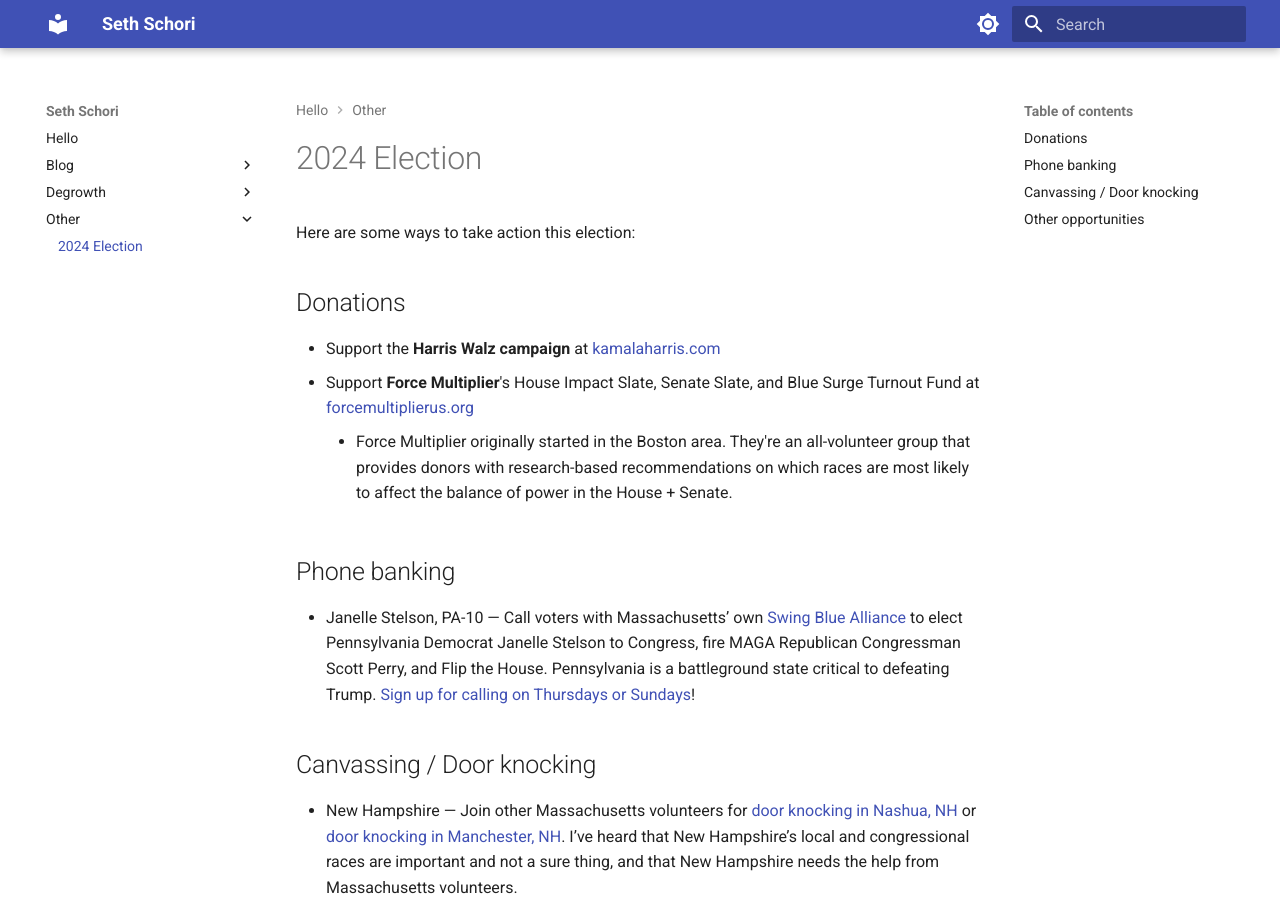
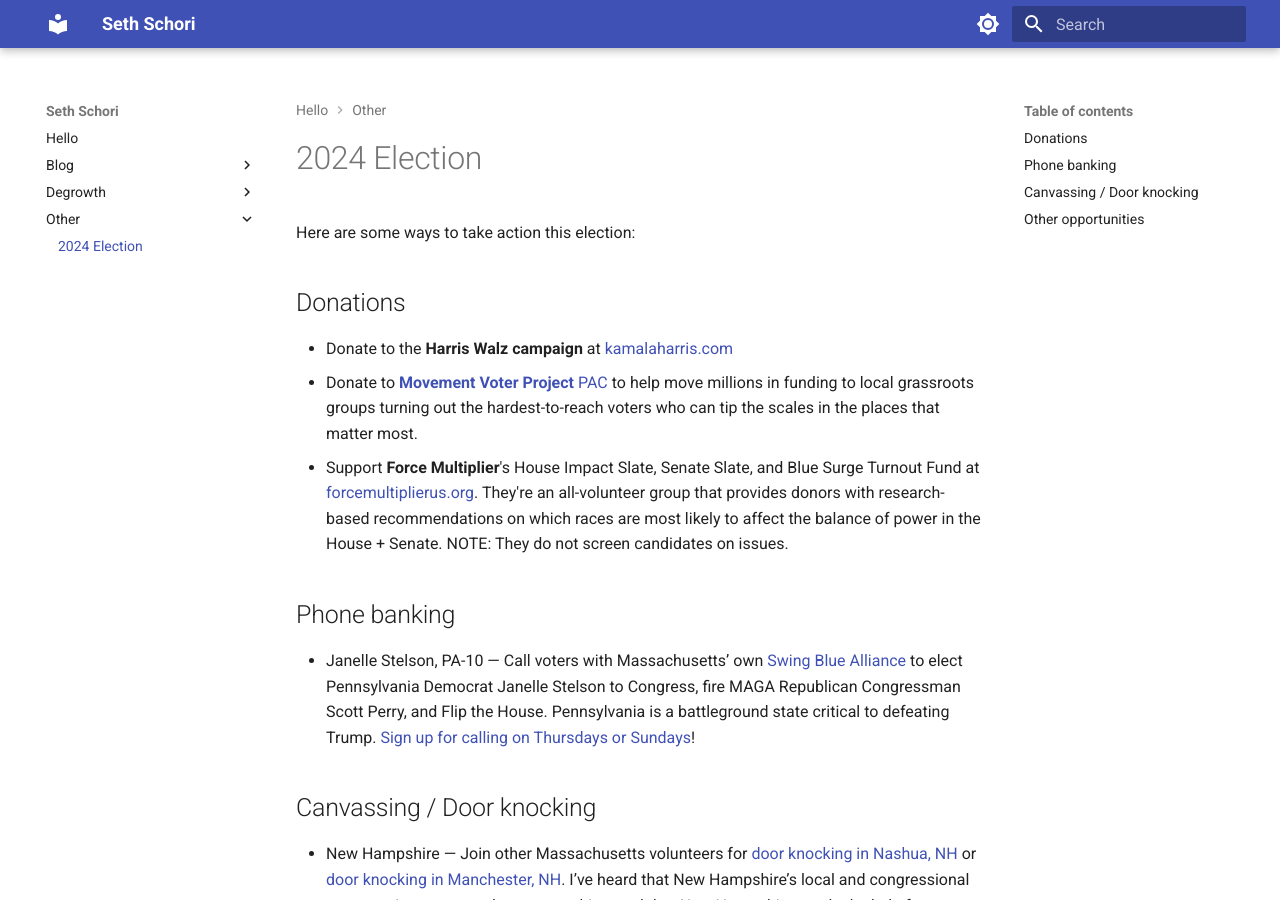
Before and after one commit to sethschori/sethschori.github.io, an MkDocs documentation site: the page built from docs/other/2024-election.md, in a window 1280 px wide and 900 px high. Built offline with MkDocs 1.6.1 and Material for MkDocs 9.7.7, drawn with Linux system fonts in a browser that asks for light colours.

Commit message:
vault backup: 2024-09-28 21:42:40

```diff
--- a/docs/other/2024-election.md
+++ b/docs/other/2024-election.md
@@ -3,9 +3,9 @@
 Here are some ways to take action this election:
 ## Donations
 
-- Support the **Harris Walz campaign** at [kamalaharris.com](https://kamalaharris.com/)
-- Support **Force Multiplier**'s House Impact Slate, Senate Slate, and Blue Surge Turnout Fund at [forcemultiplierus.org](https://www.forcemultiplierus.org/)
-	- Force Multiplier originally started in the Boston area. They're an all-volunteer group that provides donors with research-based recommendations on which races are most likely to affect the balance of power in the House + Senate.
+- Donate to the **Harris Walz campaign** at [kamalaharris.com](https://kamalaharris.com/)
+- Donate to [**Movement Voter Project** PAC](https://movement.vote/) to help move millions in funding to local grassroots groups turning out the hardest-to-reach voters who can tip the scales in the places that matter most.
+- Support **Force Multiplier**'s House Impact Slate, Senate Slate, and Blue Surge Turnout Fund at [forcemultiplierus.org](https://www.forcemultiplierus.org/). They're an all-volunteer group that provides donors with research-based recommendations on which races are most likely to affect the balance of power in the House + Senate. NOTE: They do not screen candidates on issues.
 
 ## Phone banking
 
```
